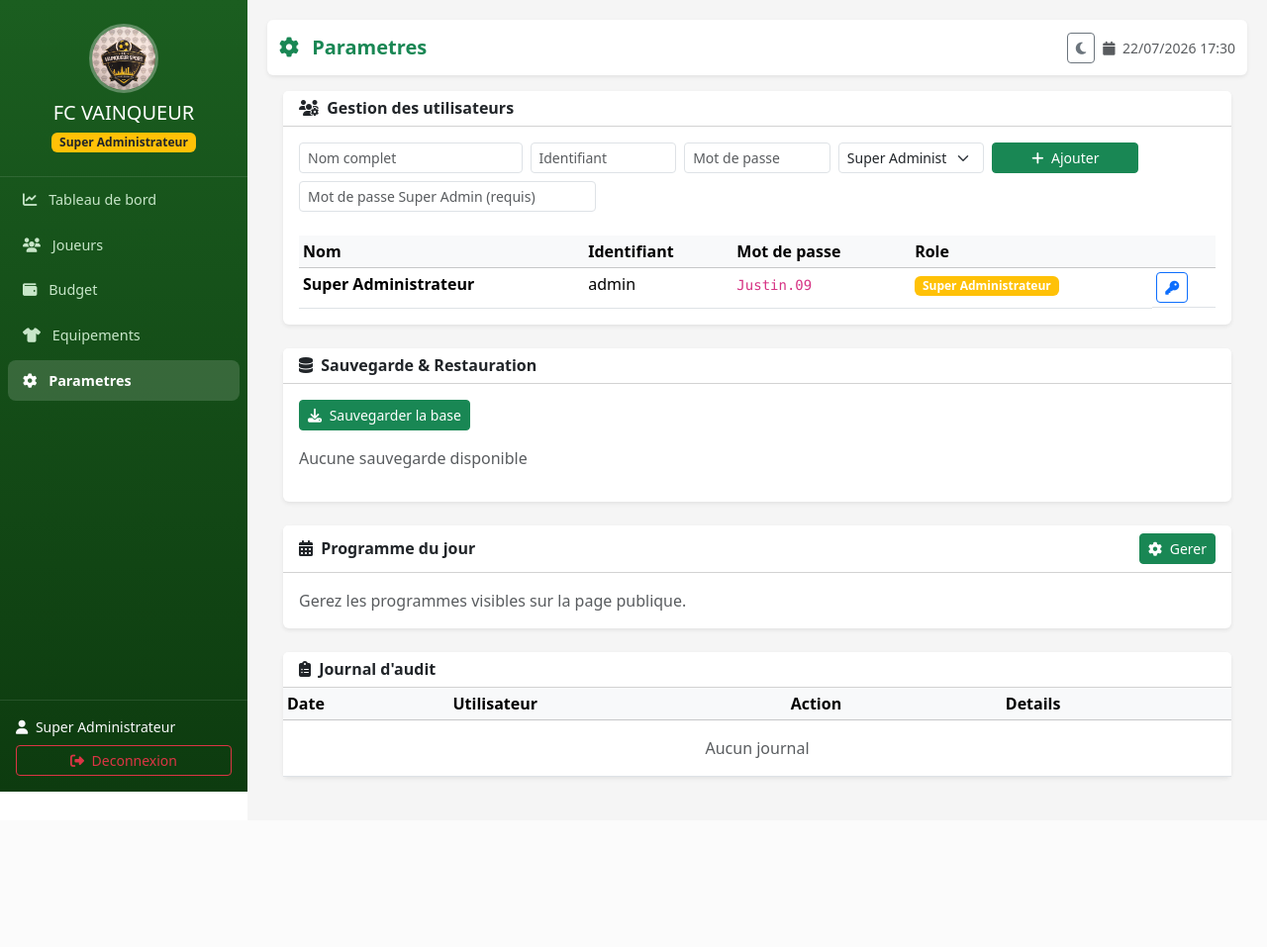
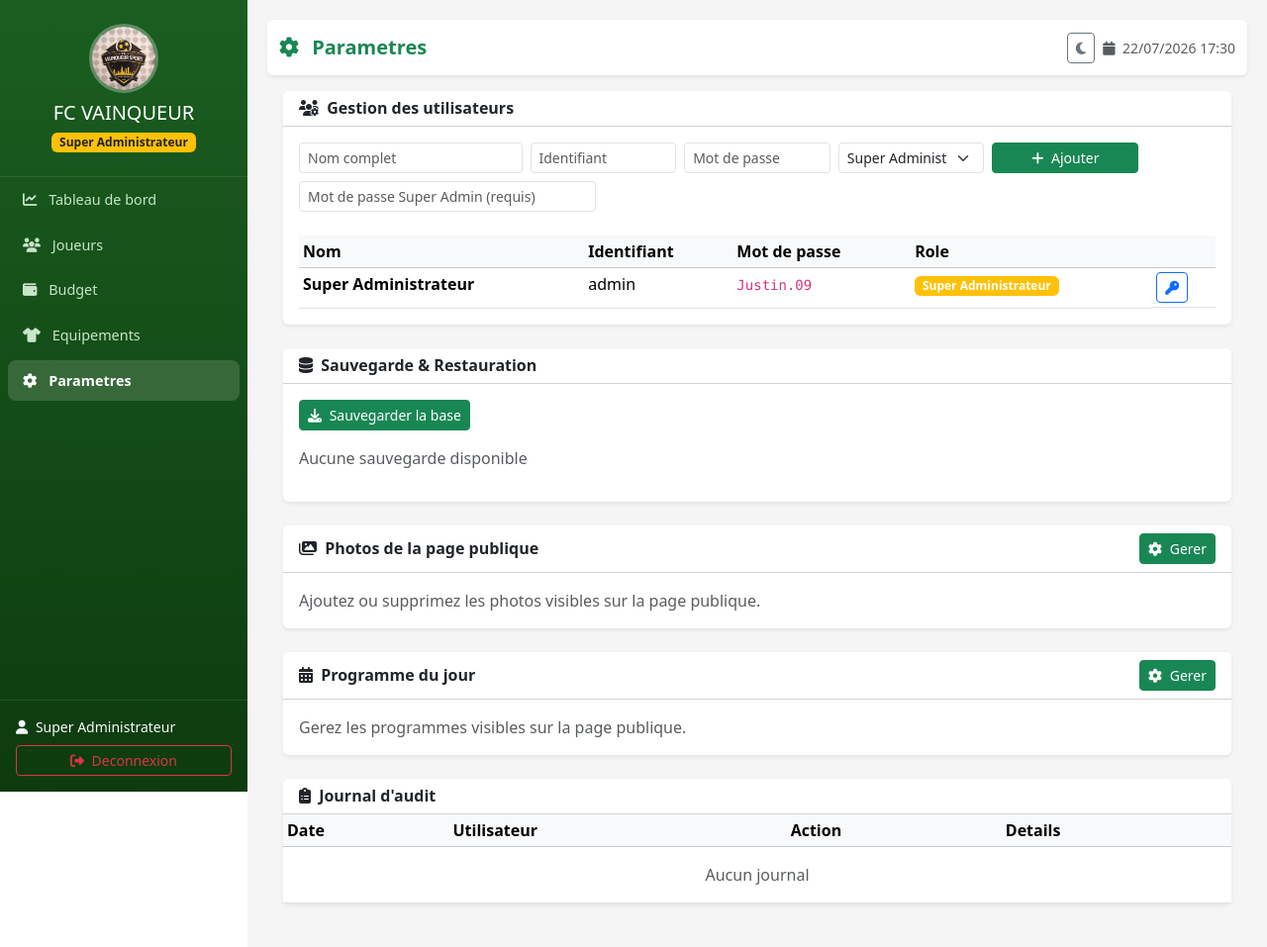
Before and after one commit to davidmigabo9-boop/fc-vainqueur-web, a Flask app: page /settings/ in a window 1280 px wide. Shown: the whole page at 99% size. Before the commit the page ends 800 px from the top, so only its background shows below. Run offline with Flask 3, Linux system fonts and the light colour scheme; a user stored in the database is signed in.

Commit message:
Add photo management: upload, delete, public gallery

```diff
--- a/templates/settings/index.html
+++ b/templates/settings/index.html
@@ -190,6 +190,18 @@
 {% if current_user.has_perm('parametres_modifier') %}
 <div class="card border-0 shadow-sm mb-4">
     <div class="card-header bg-white d-flex justify-content-between align-items-center">
+        <h6 class="fw-bold mb-0"><i class="fas fa-images me-1"></i> Photos de la page publique</h6>
+        <a href="{{ url_for('settings.photos') }}" class="btn btn-success btn-sm">
+            <i class="fas fa-cog me-1"></i> Gerer
+        </a>
+    </div>
+    <div class="card-body">
+        <p class="text-muted mb-0">Ajoutez ou supprimez les photos visibles sur la page publique.</p>
+    </div>
+</div>
+
+<div class="card border-0 shadow-sm mb-4">
+    <div class="card-header bg-white d-flex justify-content-between align-items-center">
         <h6 class="fw-bold mb-0"><i class="fas fa-calendar-alt me-1"></i> Programme du jour</h6>
         <a href="{{ url_for('settings.programmes') }}" class="btn btn-success btn-sm">
             <i class="fas fa-cog me-1"></i> Gerer
```
